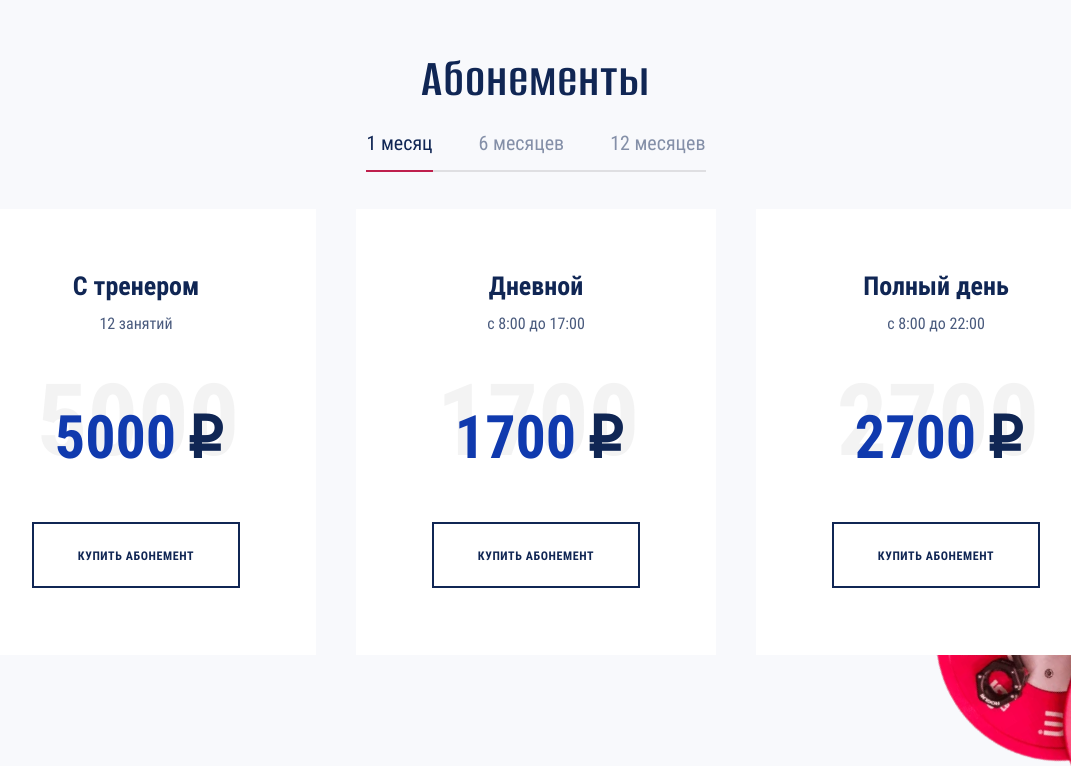
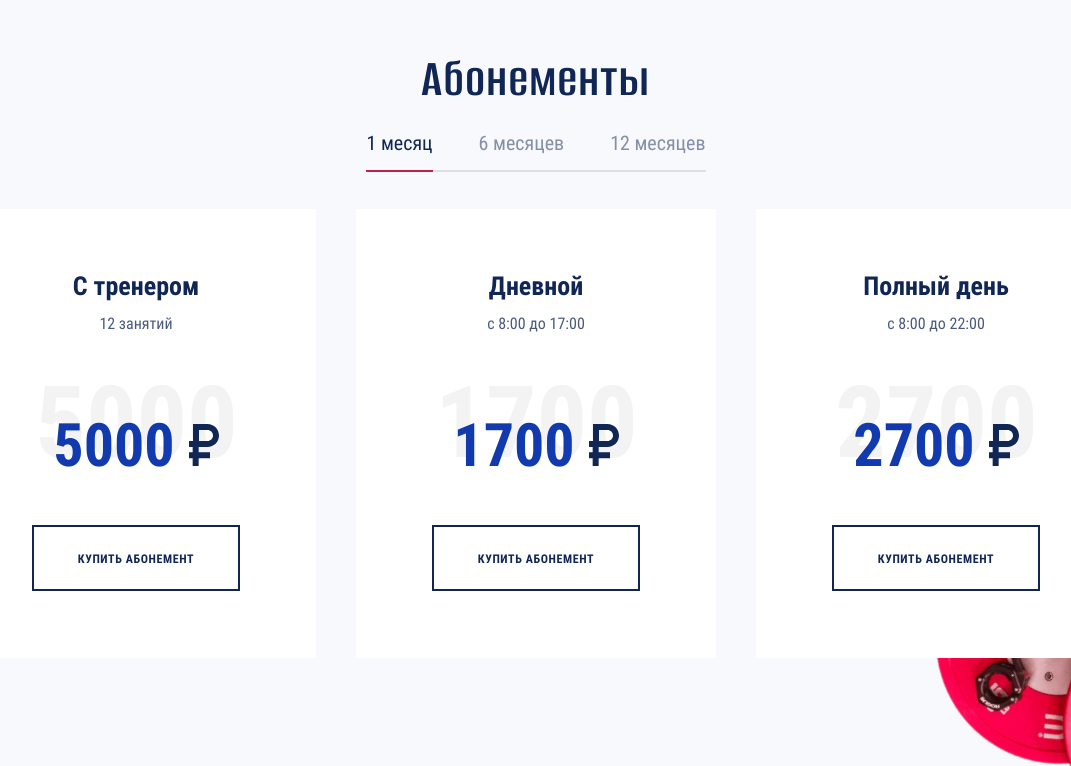
Before and after one commit to MichaelBezz/fitness-accelerator, a website built with webpack: page source/index.html in a window 1280 px wide. Shown: the part 1487-2253 px from the top of the page, without its empty margins (104-1175 px from the left). Built offline with nearby package versions, Linux system fonts and the light colour scheme; files whose address does not match are found by name.

Commit message:
Фикс изображение рубля

```diff
--- a/source/index.html
+++ b/source/index.html
@@ -12,7 +12,6 @@
     <link rel="preload" href="./fonts/alumni-sans-semi-bold.woff2" type="font/woff2" as="font" crossorigin="anonymous">
     <link rel="preload" href="./fonts/alumni-sans-bold.woff2" type="font/woff2" as="font" crossorigin="anonymous">
     <link rel="preload" href="./fonts/alumni-sans-extra-bold.woff2" type="font/woff2" as="font" crossorigin="anonymous">
-    <link rel="preload" href="./fonts/rouble.woff2" type="font/woff2" as="font" crossorigin="anonymous">
     <link rel="icon" href="./favicon.ico">
     <link rel="icon" href="./favicon/favicon.svg" type="image/svg+xml">
     <link rel="apple-touch-icon" href="./favicon/favicon-180.png">
@@ -122,28 +121,19 @@
                     <li class="subscription__item subscription-card">
                       <h3 class="subscription-card__title">С тренером</h3>
                       <p class="subscription-card__description">12 занятий</p>
-                      <p class="subscription-card__price" data-price="5000">
-                        5000
-                        <span>i</span>
-                      </p>
+                      <p class="subscription-card__price" data-price="5000">5000</p>
                       <a class="subscription-card__button button button--colored" href="#todo">Купить абонемент</a>
                     </li>
                     <li class="subscription__item subscription-card">
                       <h3 class="subscription-card__title">Дневной</h3>
                       <p class="subscription-card__description">с 8:00 до 17:00 </p>
-                      <p class="subscription-card__price" data-price="1700">
-                        1700
-                        <span>i</span>
-                      </p>
+                      <p class="subscription-card__price" data-price="1700">1700</p>
                       <a class="subscription-card__button button button--colored" href="#todo">Купить абонемент</a>
                     </li>
                     <li class="subscription__item subscription-card">
                       <h3 class="subscription-card__title">Полный день</h3>
                       <p class="subscription-card__description">с 8:00 до 22:00</p>
-                      <p class="subscription-card__price" data-price="2700">
-                        2700
-                        <span>i</span>
-                      </p>
+                      <p class="subscription-card__price" data-price="2700">2700</p>
                       <a class="subscription-card__button button button--colored" href="#todo">Купить абонемент</a>
                     </li>
                   </ul>
@@ -154,28 +144,19 @@
                     <li class="subscription__item subscription-card">
                       <h3 class="subscription-card__title">С тренером</h3>
                       <p class="subscription-card__description">12 занятий</p>
-                      <p class="subscription-card__price" data-price="25000">
-                        25000
-                        <span>i</span>
-                      </p>
+                      <p class="subscription-card__price" data-price="25000">25000</p>
                       <a class="subscription-card__button button button--colored" href="#todo">Купить абонемент</a>
                     </li>
                     <li class="subscription__item subscription-card">
                       <h3 class="subscription-card__title">Дневной</h3>
                       <p class="subscription-card__description">с 8:00 до 17:00 </p>
-                      <p class="subscription-card__price" data-price="8500">
-                        8500
-                        <span>i</span>
-                      </p>
+                      <p class="subscription-card__price" data-price="8500">8500</p>
                       <a class="subscription-card__button button button--colored" href="#todo">Купить абонемент</a>
                     </li>
                     <li class="subscription__item subscription-card">
                       <h3 class="subscription-card__title">Полный день</h3>
                       <p class="subscription-card__description">с 8:00 до 22:00</p>
-                      <p class="subscription-card__price" data-price="13500">
-                        13500
-                        <span>i</span>
-                      </p>
+                      <p class="subscription-card__price" data-price="13500">13500</p>
                       <a class="subscription-card__button button button--colored" href="#todo">Купить абонемент</a>
                     </li>
                   </ul>
@@ -186,28 +167,19 @@
                     <li class="subscription__item subscription-card">
                       <h3 class="subscription-card__title">С тренером</h3>
                       <p class="subscription-card__description">12 занятий</p>
-                      <p class="subscription-card__price" data-price="50000">
-                        50000
-                        <span>i</span>
-                      </p>
+                      <p class="subscription-card__price" data-price="50000">50000</p>
                       <a class="subscription-card__button button button--colored" href="#todo">Купить абонемент</a>
                     </li>
                     <li class="subscription__item subscription-card">
                       <h3 class="subscription-card__title">Дневной</h3>
                       <p class="subscription-card__description">с 8:00 до 17:00 </p>
-                      <p class="subscription-card__price" data-price="17000">
-                        17000
-                        <span>i</span>
-                      </p>
+                      <p class="subscription-card__price" data-price="17000">17000</p>
                       <a class="subscription-card__button button button--colored" href="#todo">Купить абонемент</a>
                     </li>
                     <li class="subscription__item subscription-card">
                       <h3 class="subscription-card__title">Полный день</h3>
                       <p class="subscription-card__description">с 8:00 до 22:00</p>
-                      <p class="subscription-card__price" data-price="27000">
-                        27000
-                        <span>i</span>
-                      </p>
+                      <p class="subscription-card__price" data-price="27000">27000</p>
                       <a class="subscription-card__button button button--colored" href="#todo">Купить абонемент</a>
                     </li>
                   </ul>
--- a/source/sass/blocks/competition.scss
+++ b/source/sass/blocks/competition.scss
@@ -6,17 +6,17 @@
   display: grid;
   grid-template-columns: 43.1% 56.9%;
   grid-template-rows: 1fr;
-  padding: 121px 60px 50px;
+  padding: 120px 60px 50px;
 
   @include vp-1199 {
-    padding: 100px 45px 50px;
+    padding: 101px 45px 50px;
   }
 
   @include vp-767 {
     grid-template-columns: 1fr;
     grid-template-rows: repeat(2, 1fr);
     max-width: 500px;
-    padding: 72px 15px 30px;
+    padding: 71px 15px 30px;
   }
 }
 
--- a/source/sass/blocks/subscription-card.scss
+++ b/source/sass/blocks/subscription-card.scss
@@ -44,13 +44,13 @@
 
 .subscription-card__description {
   margin: 0;
-  margin-bottom: 57px;
+  margin-bottom: 65px;
   font-size: 16px;
   line-height: 1.5;
   color: $color-chambray;
 
   @include vp-767 {
-    margin-bottom: 47px;
+    margin-bottom: 53px;
   }
 }
 
@@ -66,10 +66,10 @@
   font-weight: 700;
   color: $color-egyptian-blue;
 
-  &::after {
+  &::before {
     z-index: -1;
     position: absolute;
-    top: -22px;
+    top: -28px;
     left: -18px;
     content: attr(data-price);
     font-family: $ff-main;
@@ -80,28 +80,32 @@
     color: rgba($color-whisper, 0.5);
   }
 
+  &::after {
+    content: "";
+    display: block;
+    width: 30px;
+    height: 42px;
+    margin-left: 14px;
+    background-image: url("../img/sprite/ruble.svg");
+    background-repeat: no-repeat;
+    background-position: center;
+    background-size: contain;
+  }
+
   @include vp-767 {
     margin-bottom: 30px;
     font-size: 48px;
     line-height: 1.5;
 
-    &::after {
+    &::before {
       font-size: 80px;
     }
-  }
-}
 
-.subscription-card__price span {
-  font-family: $ff-rouble;
-  font-style: normal;
-  font-size: 60px;
-  line-height: 1.5;
-  font-weight: 700;
-  color: $color-sapphire;
-  transform: translateX(8px);
-
-  @include vp-767 {
-    font-size: 48px;
+    &::after {
+      width: 24px;
+      height: 33px;
+      margin-left: 10px;
+    }
   }
 }
 
--- a/source/sass/blocks/subscription.scss
+++ b/source/sass/blocks/subscription.scss
@@ -169,6 +169,7 @@
   @include vp-1199 {
     grid-template-columns: minmax(442px, 650px);
     column-gap: 0;
+    row-gap: 38px;
     padding: 0 118px;
   }
 
--- a/source/sass/global/fonts.scss
+++ b/source/sass/global/fonts.scss
@@ -1,13 +1,3 @@
-@font-face {
-  font-family: "Rouble";
-  font-style: normal;
-  font-weight: 400;
-  src:
-    url("../fonts/rouble.woff2") format("woff2"),
-    url("../fonts/rouble.woff") format("woff");
-  font-display: swap;
-}
-
 @font-face {
   font-family: "Roboto Condensed";
   font-style: normal;
--- a/source/sass/global/utils.scss
+++ b/source/sass/global/utils.scss
@@ -16,14 +16,6 @@
   main {
     flex-grow: 1;
   }
-}
-
-.rouble {
-  font-family: $ff-rouble;
-  /* stylelint-disable */
-  text-transform: lowercase !important;
-  font-weight: 400 !important;
-  /* stylelint-enable */
 }
 
 .visually-hidden {
--- a/source/sass/variables.scss
+++ b/source/sass/variables.scss
@@ -66,10 +66,6 @@ $red-to-blue-text: linear-gradient(142deg, $color-crimson, $color-cobalt 87%);
 // переменная используемая в html для подключения скейлинга
 $fz-default:                        16px;
 
-// у некоторых шрифтов в ios возникают проблемы с символом рубля
-// https://www.artlebedev.ru/kovodstvo/sections/159/#13
-$ff-rouble:                         "Rouble", "Arial", sans-serif;
-
 $ff-main:                           "Roboto Condensed", "Arial", sans-serif;
 $ff-secondary:                      "Alumni Sans", "Arial", sans-serif;
 
```
Also changed, not shown: build/css/style.css, build/css/style.min.css, build/fonts/rouble.woff (deleted), build/fonts/rouble.woff2 (deleted), build/img/sprite.svg, build/img/sprite/ruble.svg (added), build/index.html, source/fonts/rouble.woff (deleted), source/fonts/rouble.woff2 (deleted), source/img/sprite/ruble.svg (added), 1 other file.
